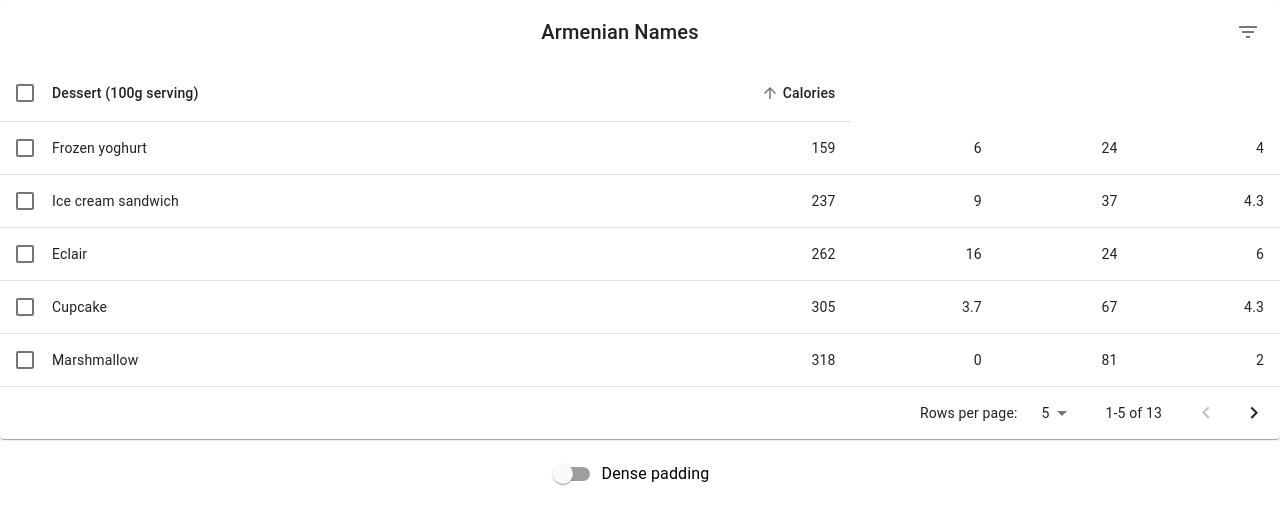
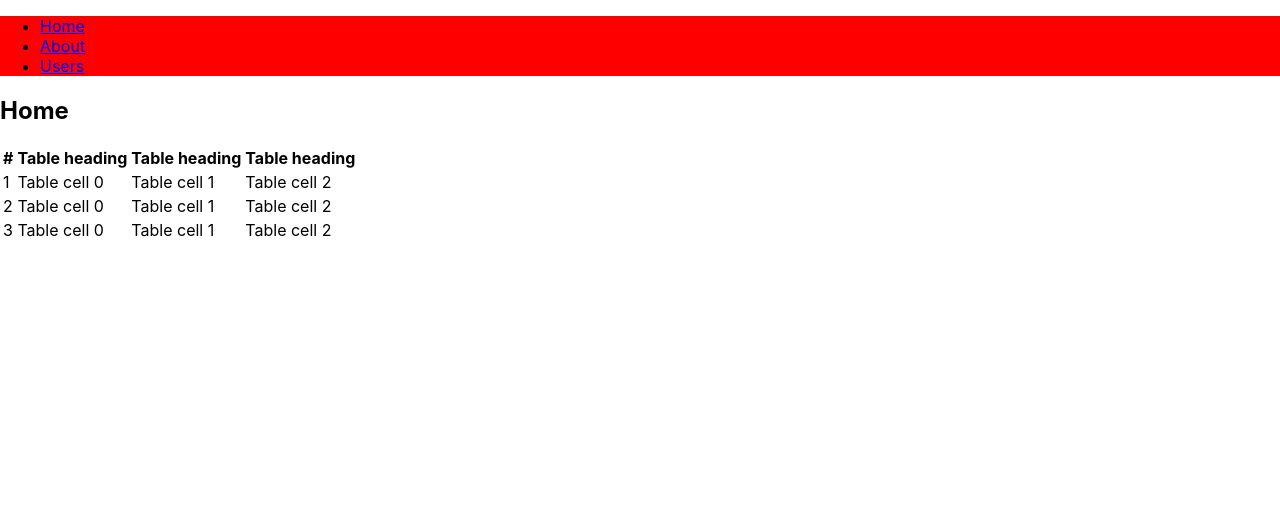
Before and after one commit to markohanesian/armenian-names, a React (Create React App) app: page / in a window 1280 px wide. Shown: the top 524 px of the page. Built offline with nearby package versions, Linux system fonts and the light colour scheme.

Commit message:
Import HomePage, NavBar components

```diff
--- a/src/App.js
+++ b/src/App.js
@@ -1,16 +1,55 @@
-import React from 'react';
+import React from "react";
+import { BrowserRouter as Router, Switch, Route, Link } from "react-router-dom";
 // import logo from './logo.svg';
-import './App.css';
-// import Button from '@material-ui/core/Button';
-import NameTable from "./components/nameTable";
+// import "./App.css";
+import HomePage from './components/HomePage'
 
+export default function App() {
+  return (
+    <Router>
+      <div>
+        <nav>
+          <ul>
+            <li>
+              <Link to="/">Home</Link>
+            </li>
+            <li>
+              <Link to="/about">About</Link>
+            </li>
+            <li>
+              <Link to="/users">Users</Link>
+            </li>
+          </ul>
+        </nav>
 
-function App() {
-  return (
-    <div className="App" style={{display: 'flex'}}>
-      <NameTable />
-    </div>
+        {/* A <Switch> looks through its children <Route>s and
+            renders the first one that matches the current URL. */}
+        <Switch>
+          <Route path="/about">
+            <About />
+            <h2>This is a website to help choose an Armenian name</h2>
+          </Route>
+          <Route path="/users">
+            <Users />
+          </Route>
+          <Route path="/">
+            <Home />
+            <HomePage />
+          </Route>
+        </Switch>
+      </div>
+    </Router>
   );
 }
 
-export default App;
+function Home() {
+  return <h2>Home</h2> ;
+}
+
+function About() {
+  return <h2>About</h2>;
+}
+
+function Users() {
+  return <h2>Users</h2>;
+}
```
